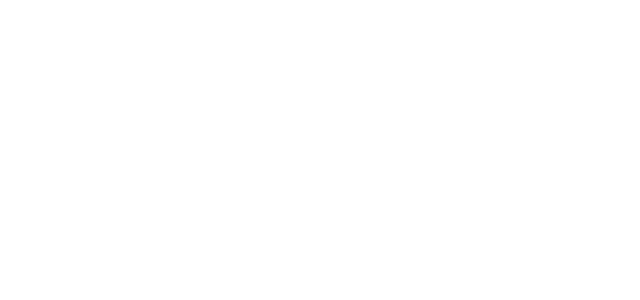
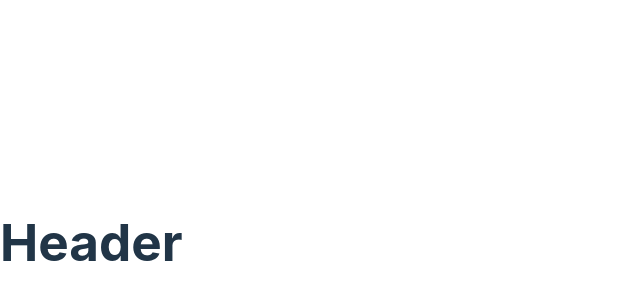
Before and after one commit to pablosabio/coffee-shop, a React (Vite) app: page / in a window 1280 px wide. Shown: the part 158-458 px from the top of the page, without its empty margins (0-640 px from the left). Built offline with nearby package versions, Linux system fonts and the light colour scheme.

Commit message:
Header created

```diff
--- a/src/App.jsx
+++ b/src/App.jsx
@@ -1,11 +1,11 @@
-
+import Header from "./Header"
 
 function App() {
 
 
   return (
     <>
-
+      <Header/>
     </>
   )
 }
--- /dev/null
+++ b/src/Header.jsx
@@ -0,0 +1,8 @@
+
+export default function Header() {
+  return (
+    <div>
+      <h1>Header</h1>
+    </div>
+  )
+}
```
